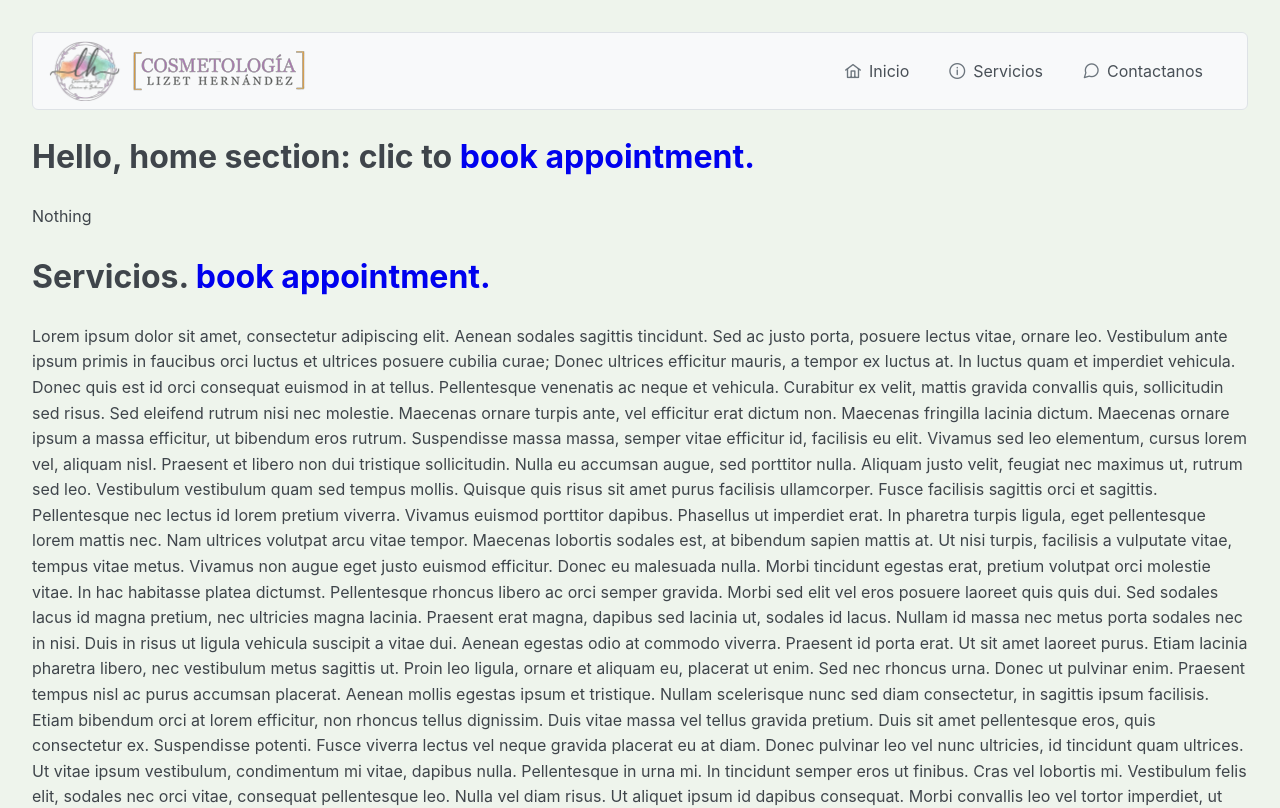
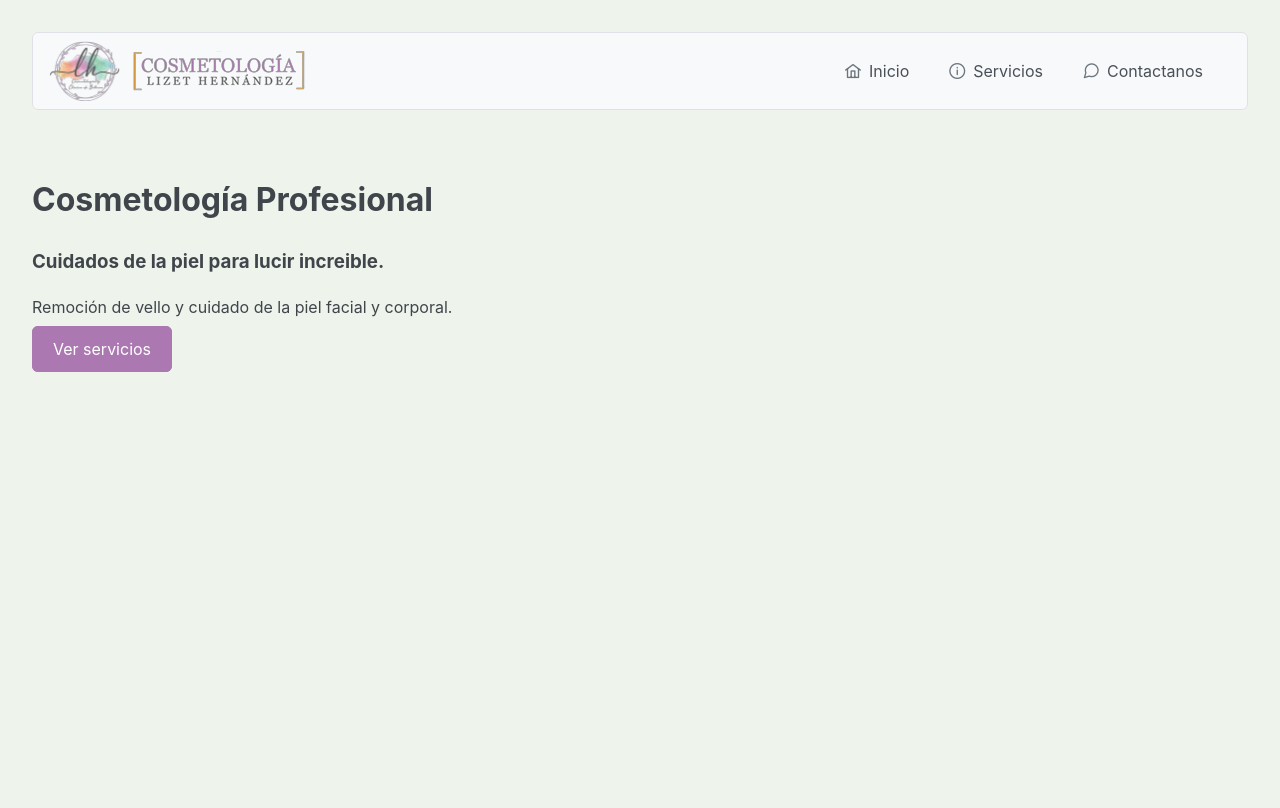
Before and after one commit to davidhelo/bookAppointmentApp, a Next.js app: page / in a window 1280 px wide. Shown: the top 808 px of the page. Built offline with nearby package versions, Linux system fonts and the light colour scheme.

Commit message:
feat: add main section title and description skeleton. add styles to main section

```diff
--- a/src/app/page.js
+++ b/src/app/page.js
@@ -1,4 +1,6 @@
 import './styles/global.css';
+import styles from './styles/styles.module.css';
+
 import Link from "next/link";
 import Layout from "./layout";
 import Navbar from './components/Navbar.js';
@@ -10,14 +12,14 @@ export const metadata = {
 }
 
 export default function Page() {
-
-
   return (
     <Layout>
       <Navbar  />
       <div id="home">
-      <h1>Hello, home section: clic to <Link href="/book-appointment">book appointment.</Link></h1>
-      <p>Nothing</p>
+        <h1>Cosmetología Profesional</h1>
+        <h3>Cuidados de la piel para lucir increible.</h3>
+        <p>Remoción de vello y cuidado de la piel facial y corporal.</p>
+        <Link href="#services" className={styles.pButton} >Ver servicios</Link>
       </div>
       <div id="services">
         <h1>Servicios. <Link href="/book-appointment">book appointment.</Link></h1>
--- a/src/app/styles/global.css
+++ b/src/app/styles/global.css
@@ -41,3 +41,9 @@ body > .p-menubar {
   justify-content: space-between;
   padding-right: 1.5rem;
 }
+
+#home {
+  height: 100vh;
+  margin-top: 4rem;
+  vertical-align: center;
+}
--- a/src/app/styles/styles.module.css
+++ b/src/app/styles/styles.module.css
@@ -7,7 +7,7 @@
 
 }
 
-.availableTimeButton:hover, .selectedTimeButton:hover {
+.availableTimeButton:hover, .selectedTimeButton:hover, .pButton:hover {
     background-color: var(--primary-color) !important;
     border-color: var(--primary-color-text) !important;
     color: var(--primary-color-text) !important;
@@ -36,3 +36,13 @@
     background-color: var(--highlight-text-color) !important;
     border-color: black !important;
 }
+
+.pButton {
+    color: #ffffff;
+    background: var(--primary-color);
+    border: 1px solid var(--primary-color);
+    padding: 0.75rem 1.25rem;
+    font-size: 1rem;
+    border-radius: 6px;
+    text-decoration: none !important;
+  }
```
Also changed, not shown: src/app/styles/custom-light-theme.css.
